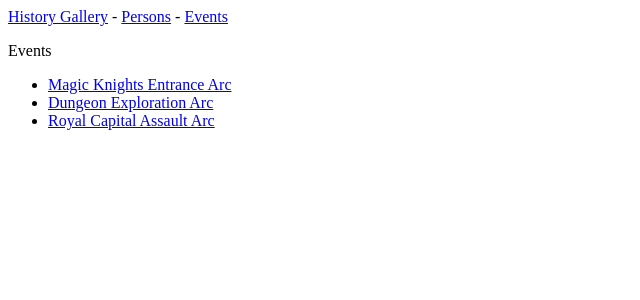
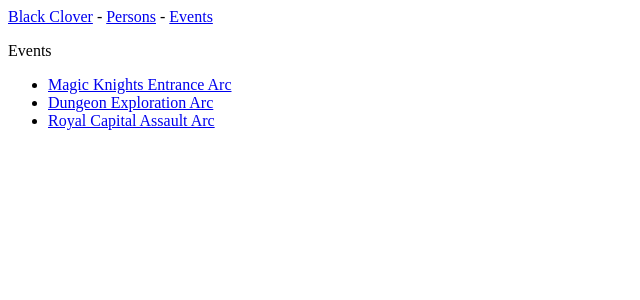
Before and after one commit to BrianIbale/Black-Clover, a Django app: page /galleries/events in a window 1280 px wide. Shown: the top 300 px of the page, without its empty margins (0-640 px from the left). Run offline with Django 5.2, Linux system fonts and the light colour scheme; data comes from the database, SQL or seed files in the repository.

Commit message:
Add black clover inspiration

```diff
--- a/hg_project/galleries/templates/galleries/base.html
+++ b/hg_project/galleries/templates/galleries/base.html
@@ -1,5 +1,5 @@
 <p>
-    <a href="{% url 'galleries:index' %}">History Gallery</a> -
+    <a href="{% url 'galleries:index' %}">Black Clover</a> -
     <a href="{% url 'galleries:persons' %}">Persons</a> -
     <a href="{% url 'galleries:events' %}">Events</a>
 </p>
--- a/hg_project/galleries/templates/galleries/index.html
+++ b/hg_project/galleries/templates/galleries/index.html
@@ -1,5 +1,5 @@
 {% extends 'galleries/base.html' %}
 
 {% block content %}
-<p>History gallery lets you view information about the history of the Philippines.</p>
+<p>Black Clover is set in a world where everyone is given the ability to use magic, the story follows Asta, a young boy born without any magic power who is given a rare grimoire that grants him anti-magic abilities. With his fellow mages from the Black Bulls, Asta plans to become the next Wizard King.</p>
 {% endblock content %}
```
